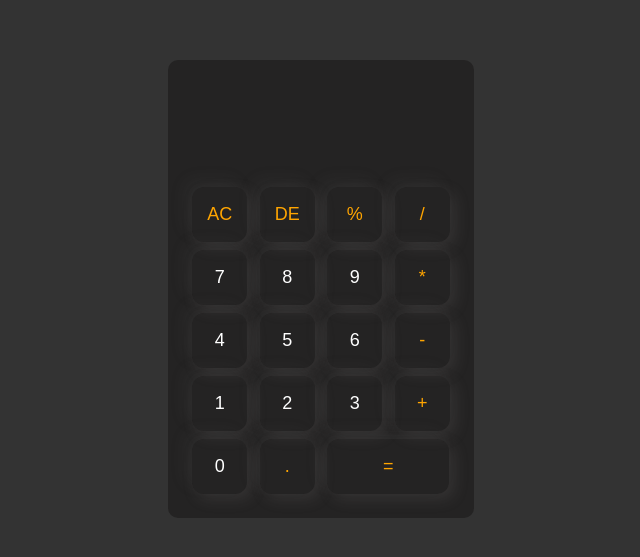
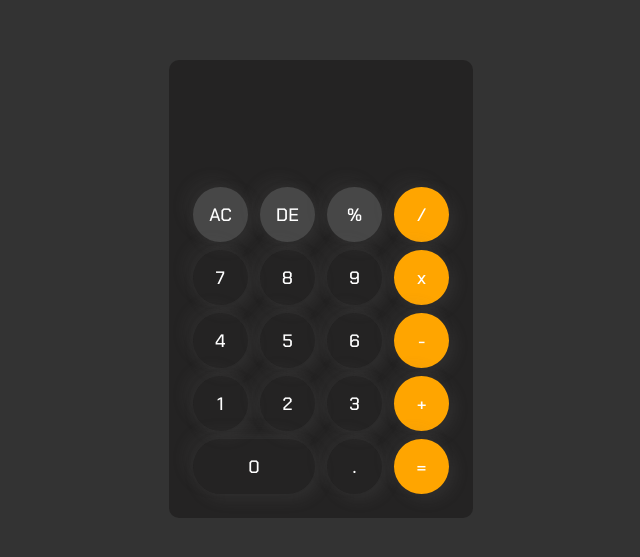
Before and after one commit to SaiCher21/Calculator, a plain HTML site: page index.html in a window 1280 px wide. Shown: the part 111-668 px from the top of the page, without its empty margins (319-959 px from the left). Drawn offline with Linux system fonts and the light colour scheme.

Commit message:
final change

```diff
--- a/index.html
+++ b/index.html
@@ -4,6 +4,10 @@
     <meta charset="UTF-8">
     <meta name="viewport" content="width=device-width, initial-scale=1.0">
     <link rel="stylesheet" href="style.css"/>
+    <link rel="preconnect" href="https://fonts.googleapis.com">
+    <link rel="preconnect" href="https://fonts.gstatic.com" crossorigin>
+    <link href="https://fonts.googleapis.com/css2?family=Chakra+Petch:wght@500&display=swap" rel="stylesheet">
+
     <title>Document</title>
 </head>
 <body>
@@ -14,33 +18,33 @@
                     <input type="text" name="display"/>
                 </div>
                 <div>
-                    <input type="button" class="operator" value="AC" onclick ="display.value ='' ">
-                    <input type="button" class="operator" value="DE" onclick= "display.value = display.value.toString().slice(0,-1)">
-                    <input type="button" class="operator" value="%" onclick ="display.value +='%' ">
-                    <input type="button" class="operator" value="/" onclick ="display.value +='/' ">
+                    <input type="button" style="background-color:rgb(71, 71, 71)" value="AC" onclick ="display.value ='' ">
+                    <input type="button" style="background-color:rgb(71, 71, 71)" value="DE" onclick= "display.value = display.value.toString().slice(0,-1)">
+                    <input type="button" style="background-color:rgb(71, 71, 71)" value="%" onclick ="display.value +='%' ">
+                    <input type="button" style="background-color:orange" value="/" onclick ="display.value +='/' ">
                 </div>
                 <div>
                     <input type="button" value="7" onclick ="display.value +='7' ">
                     <input type="button" value="8" onclick ="display.value +='8' ">
                     <input type="button" value="9" onclick ="display.value +='9' ">
-                    <input type="button" value="*" class="operator" onclick ="display.value +='*' ">
+                    <input type="button" value="x" style="background-color:orange" onclick ="display.value +='*' ">
                 </div>
                 <div>
                     <input type="button" value="4" onclick ="display.value +='4' ">
                     <input type="button" value="5" onclick ="display.value +='5' ">
                     <input type="button" value="6" onclick ="display.value +='6' ">
-                    <input type="button" value="-" class="operator" onclick ="display.value +='-' ">
+                    <input type="button" value="-" style="background-color:orange" onclick ="display.value +='-' ">
                 </div>
                 <div>
                     <input type="button" value="1" onclick ="display.value +='1' ">
                     <input type="button" value="2" onclick ="display.value +='2' ">
                     <input type="button" value="3" onclick ="display.value +='3' ">
-                    <input type="button" value="+" class="operator" onclick ="display.value +='+' ">
+                    <input type="button" value="+" style="background-color:orange" onclick ="display.value +='+' ">
                 </div>
                 <div>
-                    <input type="button" value="0" onclick ="display.value +='0' ">
-                    <input type="button" value="." class="operator" onclick ="display.value +='.' ">
-                    <input type="button" value="="  class="equal operator"  onclick ="display.value = eval(display.value)">
+                    <input type="button" value="0" class="equal" onclick ="display.value +='0' ">
+                    <input type="button" value="." onclick ="display.value +='.' ">
+                    <input type="button" value="=" style="background-color:orange" onclick ="display.value = eval(display.value)">
                 </div>
             </form>
         </div>
--- a/style.css
+++ b/style.css
@@ -1,7 +1,7 @@
 *{
     margin:0;
     padding:0;
-    font-family:'poppins', sans-serif;
+    font-family: 'Chakra Petch', sans-serif;
     box-sizing: border-box;
 }
 
@@ -25,14 +25,14 @@
     outline:0;
     width:55px;
     height:55px;
-    border-radius:12px;
+    border-radius:40px;
     background:transparent;
     font-size:18px;
     color:white;
     margin:4px;
     cursor:pointer;
     /* transition:0.1s solid rgb(228, 216, 216); */
-    box-shadow:-8px -8px 15px rgba(99, 96, 96, 0.1), 5px 5px 15px rgba(126, 120, 120, 0.2)
+    box-shadow:-8px -8px 15px rgba(104, 104, 104, 0.1), 5px 5px 15px rgba(100, 100, 100, 0.2)
 }
 
 form .display{
@@ -51,7 +51,3 @@ form .display input{
 form input.equal{
     width:122px;
 }
-
-form input.operator{
-    color:orange
-}
```
